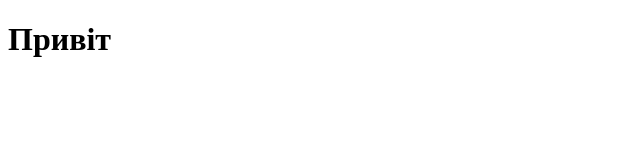
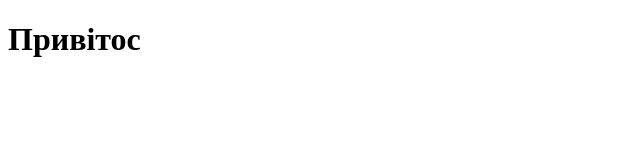
Before and after one commit to SMykhailenko/Tutorial, a plain HTML site: page index.html in a window 1280 px wide. Shown: the full height of the page, 0-640 px from the left. Drawn offline with Linux system fonts and the light colour scheme.

Commit message:
Update index.html

```diff
--- a/index.html
+++ b/index.html
@@ -7,6 +7,6 @@
     <title>Document</title>
   </head>
   <body>
-    <h1>Привіт</h1>
+    <h1>Привітос</h1>
   </body>
 </html>
```
